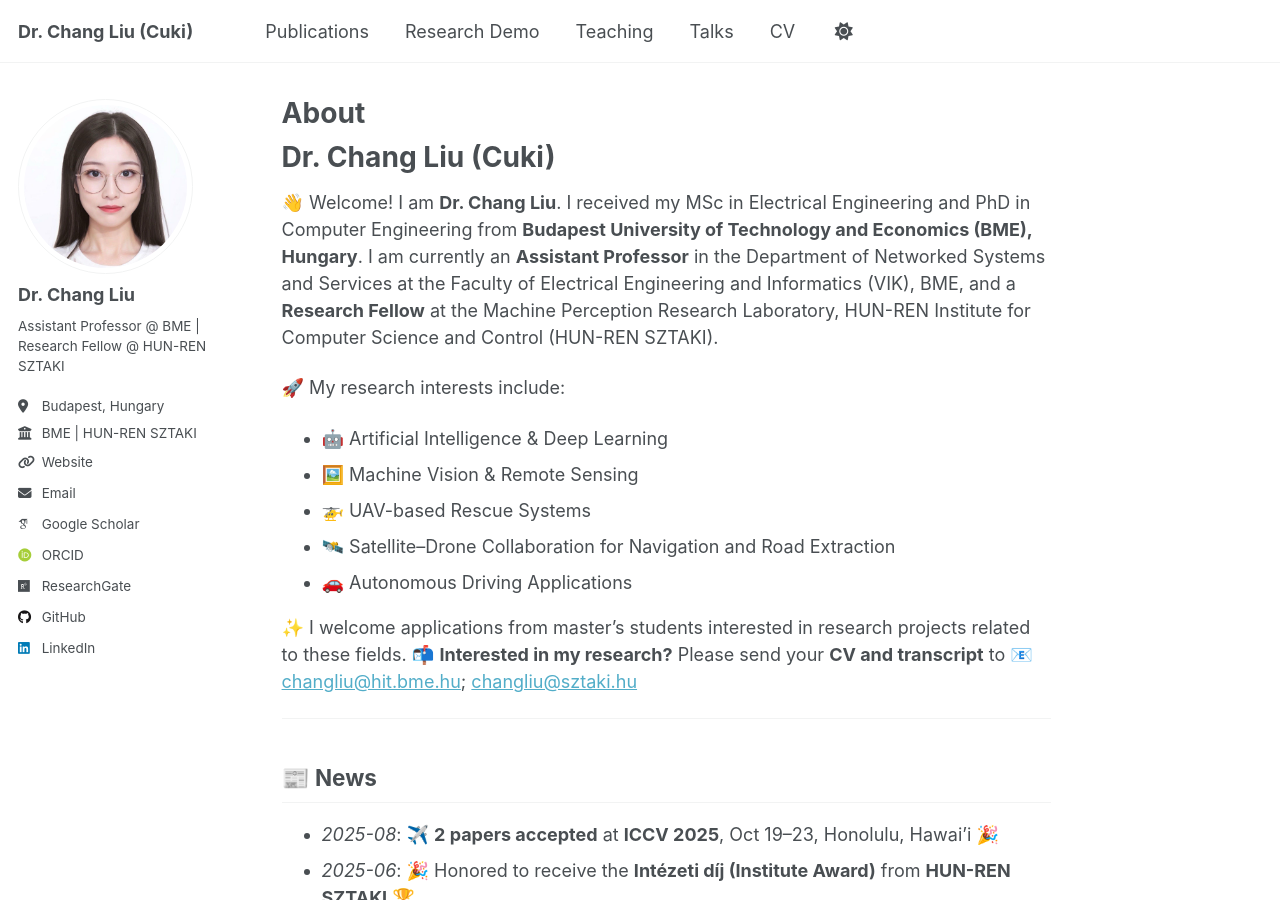
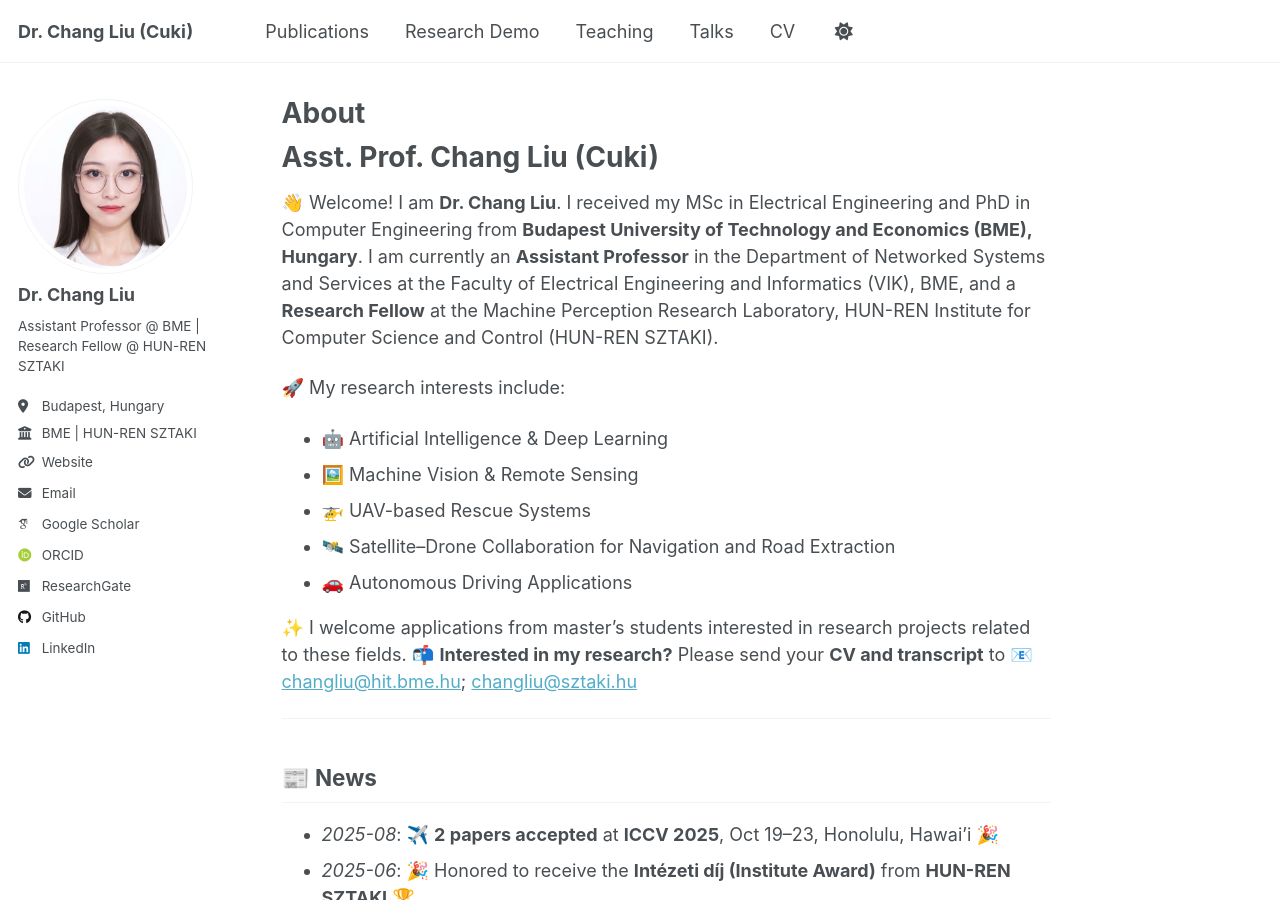
Before and after one commit to ChangLiu-bp/changliu-bp.github.io, a Jekyll site: the page built from _pages/about.md, in a window 1280 px wide and 900 px high. Built offline with Jekyll 4.4.1, drawn with Linux system fonts in a browser that asks for light colours; some web fonts are replaced; a script that is not in the unit is left out.

Commit message:
Update about.md

```diff
--- a/_pages/about.md
+++ b/_pages/about.md
@@ -7,7 +7,7 @@ redirect_from:
   - /about.html
 ---
 
-# Dr. Chang Liu (Cuki)
+# Asst. Prof. Chang Liu (Cuki)
 
 👋 Welcome! I am **Dr. Chang Liu**. I received my MSc in Electrical Engineering and PhD in Computer Engineering from **Budapest University of Technology and Economics (BME), Hungary**. I am currently an **Assistant Professor** in the Department of Networked Systems and Services at the Faculty of Electrical Engineering and Informatics (VIK), BME, and a **Research Fellow** at the Machine Perception Research Laboratory, HUN-REN Institute for Computer Science and Control (HUN-REN SZTAKI).
 
```
